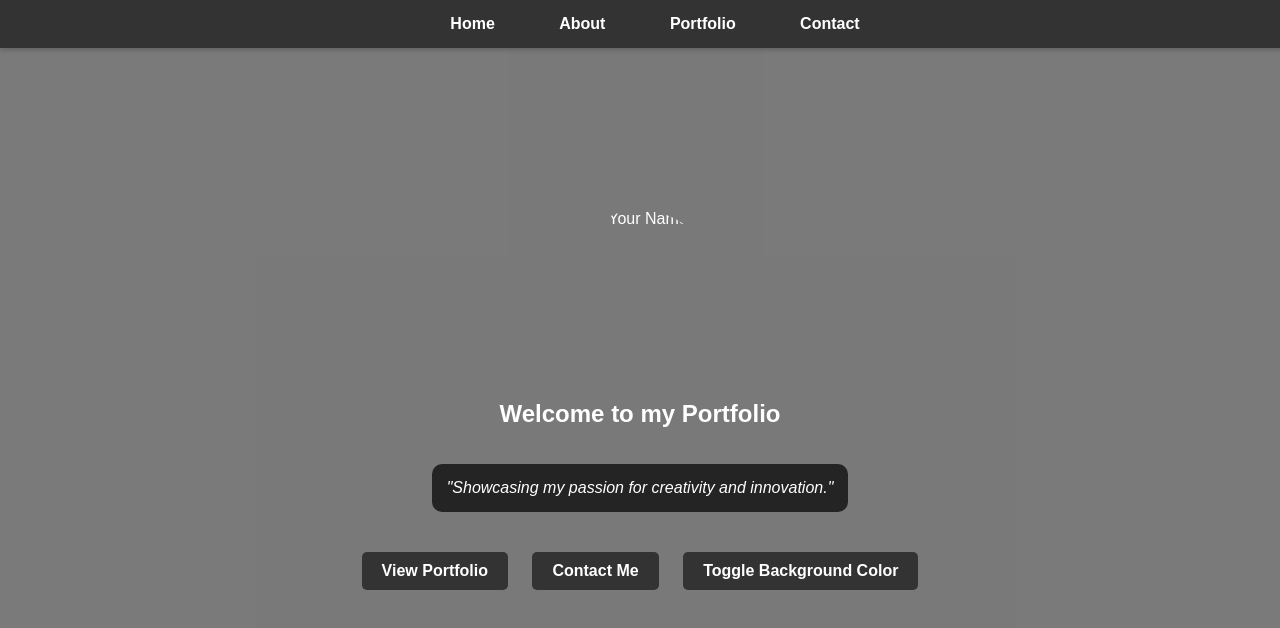
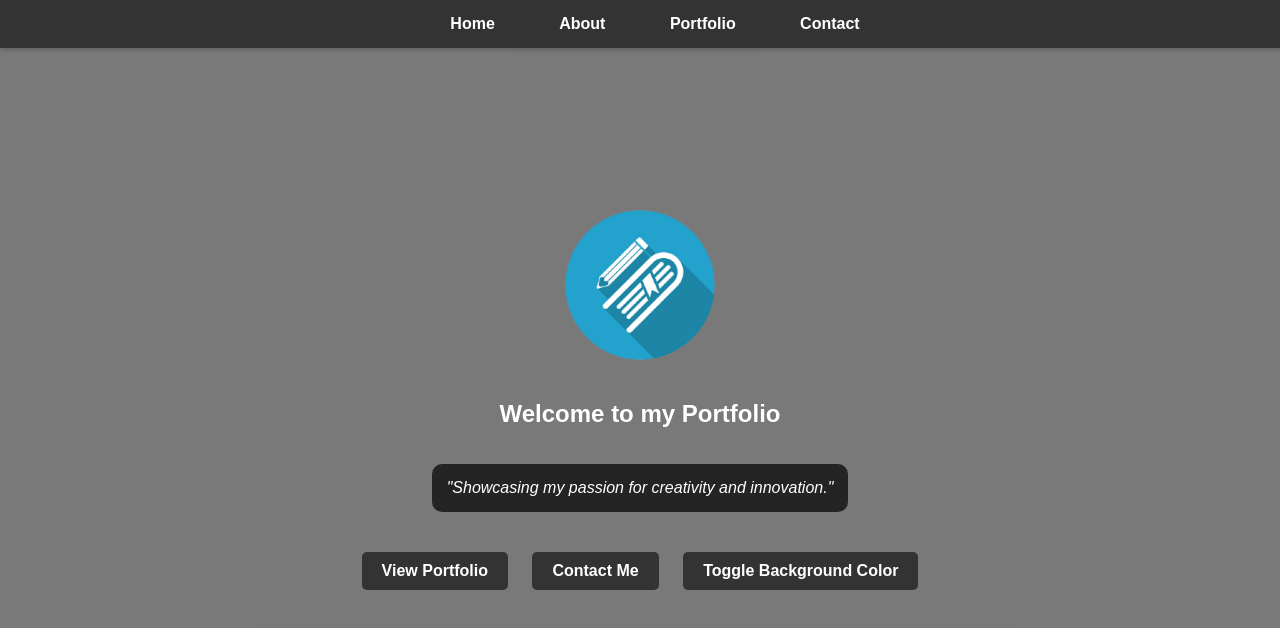
Before and after one commit to muskans08/portfolio2, a plain HTML site: page index.html in a window 1280 px wide. Drawn offline with Linux system fonts and the light colour scheme.

Commit message:
Update index.html

```diff
--- a/index.html
+++ b/index.html
@@ -23,7 +23,7 @@
     </nav>
 
     <section id="home">
-        <img src="images/logo.png" alt="Your Name">
+        <img src="logo.png" alt="Your Name">
         <h2>Welcome to my Portfolio</h2>
         <p class="thought">"Showcasing my passion for creativity and innovation."</p>
         <div class="btn-container">
```
